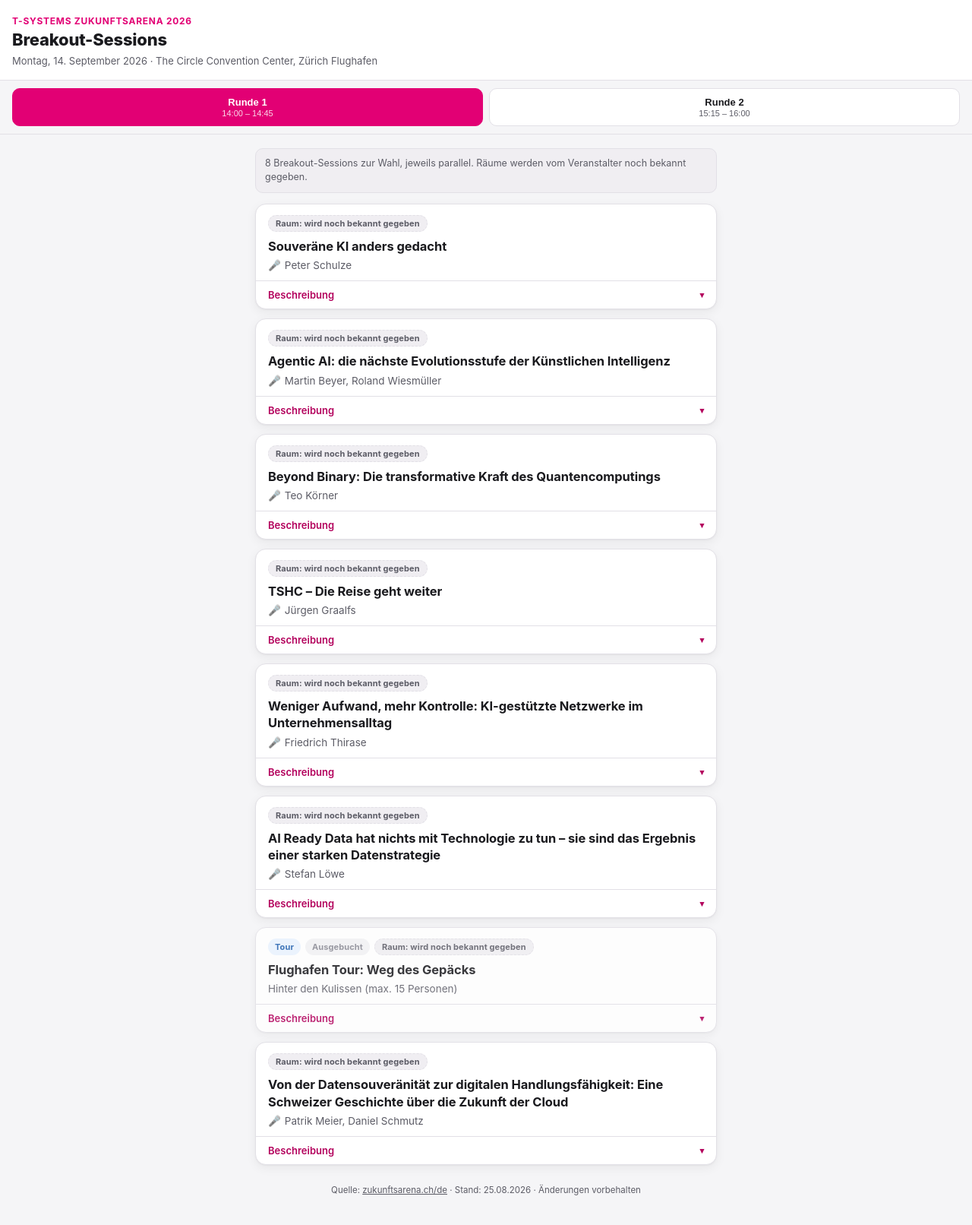
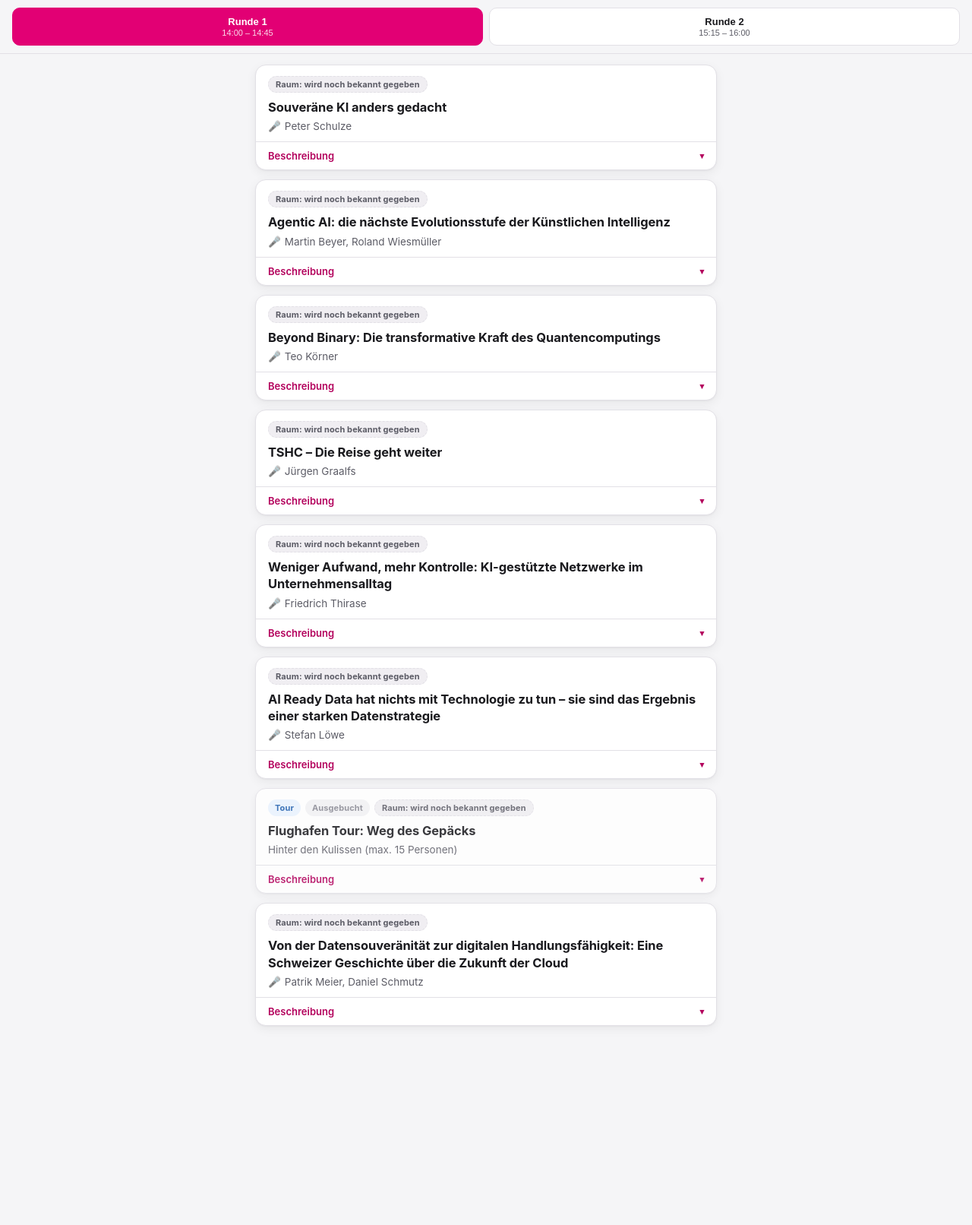
Before and after one commit to Dideldumdei123/zukunftsarena-polleverywhere, a plain HTML site: page agenda/index.html in a window 1280 px wide. Shown: the whole page at 76% size. After the commit the page ends 1402 px from the top, so only its background shows below. Drawn offline with Linux system fonts and the light colour scheme.

Commit message:
Strip page header, round notes, and source footer from agenda page
Keeps the embed lean for the Riddly Event App, which already provides
its own page chrome and title.

Co-Authored-By: Claude Sonnet 5 <noreply@anthropic.com>

```diff
--- a/agenda/index.html
+++ b/agenda/index.html
@@ -143,17 +143,6 @@
   .round-panel { display: none; }
   .round-panel.active { display: block; }
 
-  .round-note {
-    font-size: 12.5px;
-    color: var(--text-muted);
-    background: var(--surface-alt);
-    border: 1px solid var(--border);
-    border-radius: 10px;
-    padding: 10px 12px;
-    margin: 4px 0 14px;
-    line-height: 1.5;
-  }
-
   .card {
     background: var(--surface);
     border: 1px solid var(--border);
@@ -284,28 +273,9 @@
     font-style: italic;
   }
 
-  footer.page {
-    max-width: 640px;
-    margin: 24px auto 0;
-    padding: 0 16px;
-    font-size: 11.5px;
-    color: var(--text-muted);
-    line-height: 1.6;
-    text-align: center;
-  }
-
-  footer.page a {
-    color: var(--text-muted);
-  }
 </style>
 </head>
 <body>
-
-<header class="top">
-  <p class="eyebrow">T-Systems Zukunftsarena 2026</p>
-  <h1>Breakout-Sessions</h1>
-  <p class="meta">Montag, 14. September 2026 · The Circle Convention Center, Zürich Flughafen</p>
-</header>
 
 <nav class="rounds">
   <button class="active" data-round="1">
@@ -321,20 +291,14 @@
 <main>
 
   <section class="round-panel active" id="round-1">
-    <p class="round-note">8 Breakout-Sessions zur Wahl, jeweils parallel. Räume werden vom Veranstalter noch bekannt gegeben.</p>
     <div id="round-1-list"></div>
   </section>
 
   <section class="round-panel" id="round-2">
-    <p class="round-note">9 Breakout-Sessions zur Wahl, jeweils parallel. Räume werden vom Veranstalter noch bekannt gegeben.</p>
     <div id="round-2-list"></div>
   </section>
 
 </main>
-
-<footer class="page">
-  Quelle: <a href="https://zukunftsarena.ch/de" target="_blank" rel="noopener">zukunftsarena.ch/de</a> · Stand: 25.08.2026 · Änderungen vorbehalten
-</footer>
 
 <script>
   const ROOM_TBA = "Raum: wird noch bekannt gegeben";
```
